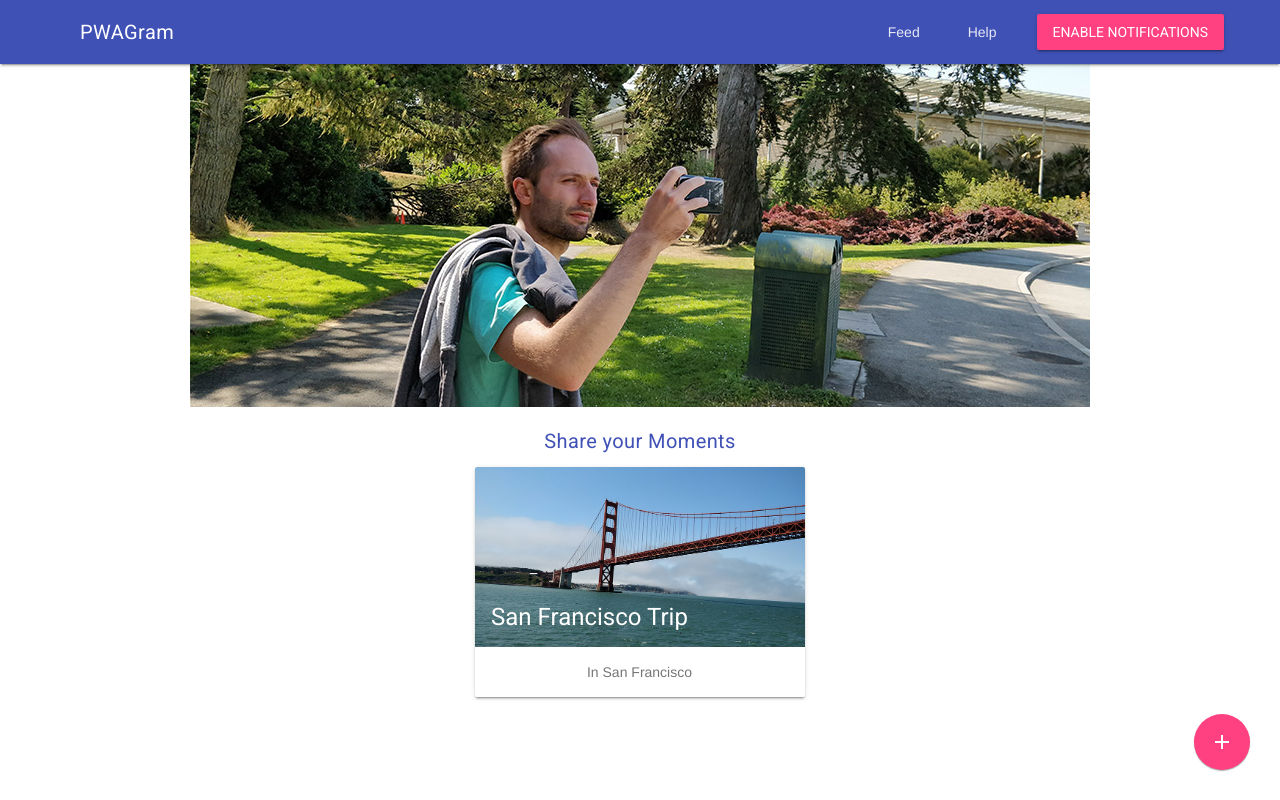
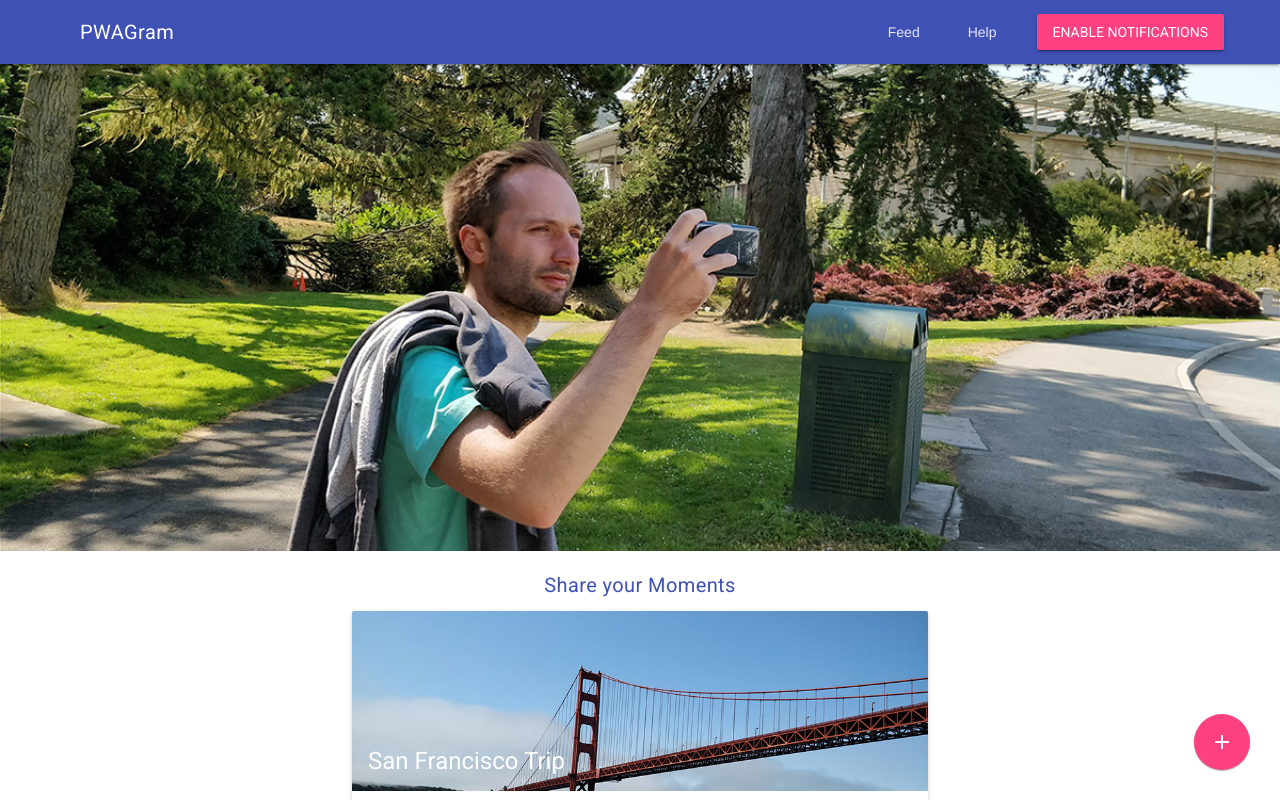
Before and after one commit to ethanblumenthal/pwa-instagram-clone, a website: page public/index.html in a window 1280 px wide. Drawn offline with nearby package versions, Linux system fonts and the light colour scheme; no server answers.

Commit message:
Made app responsive with media queries.

```diff
--- a/public/index.html
+++ b/public/index.html
@@ -108,7 +108,16 @@
               </div>
             </form>
           </div>
-          <img src="/src/images/main-image.jpg" alt="Explore the City" class="main-image" />
+          <img
+            src="/src/images/main-image.jpg"
+            srcset="
+              /src/images/main-image-lg.jpg 1200w,
+              /src/images/main-image.jpg     900w,
+              /src/images/main-image-sm.jpg  480w
+            "
+            alt="Explore the City"
+            class="main-image"
+          />
           <div class="page-content">
             <h5 class="text-center mdl-color-text--primary">Share your Moments</h5>
             <div id="shared-moments"></div>
--- a/public/src/css/feed.css
+++ b/public/src/css/feed.css
@@ -8,7 +8,9 @@
   top: 56px;
   background: white;
   text-align: center;
-  display: none;
+  /*display: none;*/
+  transform: translateY(100vh);
+  transition: transform 0.3s;
 }
 
 .main-image {
@@ -32,4 +34,34 @@
 
 .shared-moment-card.mdl-card {
   margin: 10px auto;
+  /*width: 270px;*/
+  width: 80%;
 }
+
+@media (min-width: 600px) {
+  .shared-moment-card.mdl-card {
+    width: 60%;
+  }
+}
+
+@media (min-width: 1000px) {
+  .shared-moment-card.mdl-card {
+    width: 45%;
+  }
+}
+
+.shared-moment-card .mdl-card__title {
+  height: 140px;
+}
+
+@media (min-height: 700px) {
+  .shared-moment-card .mdl-card__title {
+    height: 160px;
+  }
+}
+
+@media (min-height: 1000px) {
+  .shared-moment-card .mdl-card__title {
+    height: 200px;
+  }
+}
```
